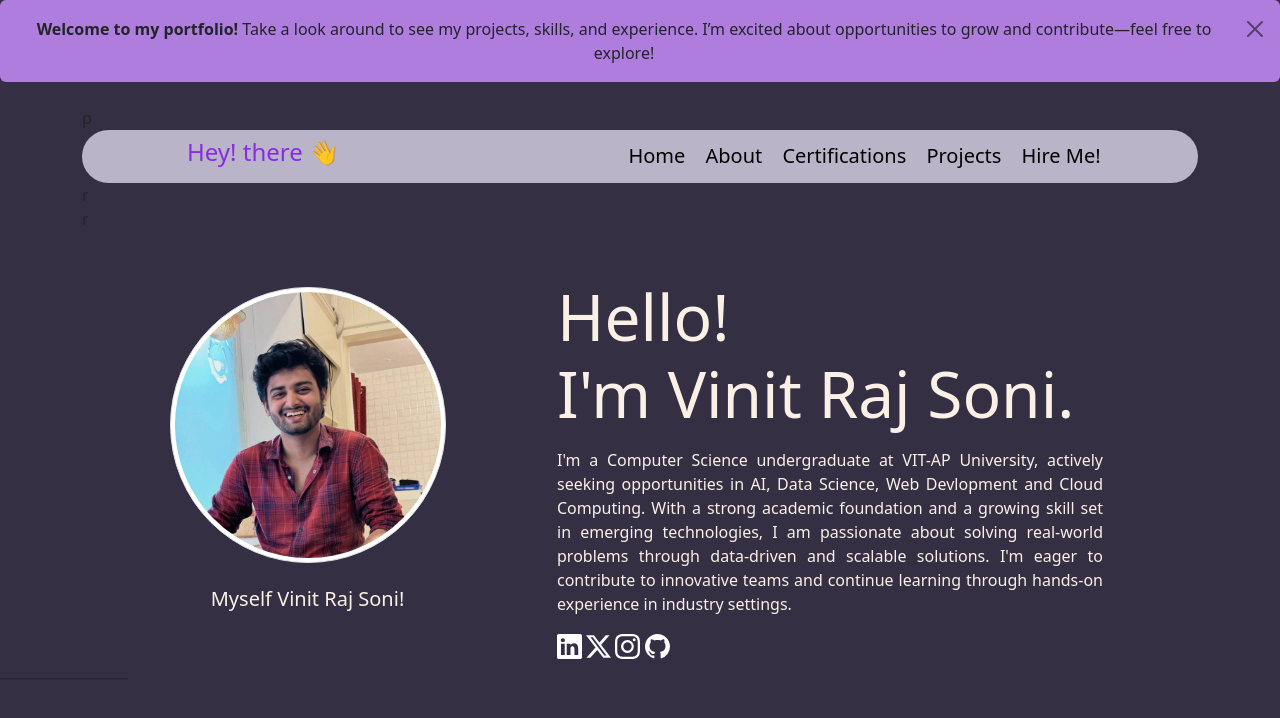
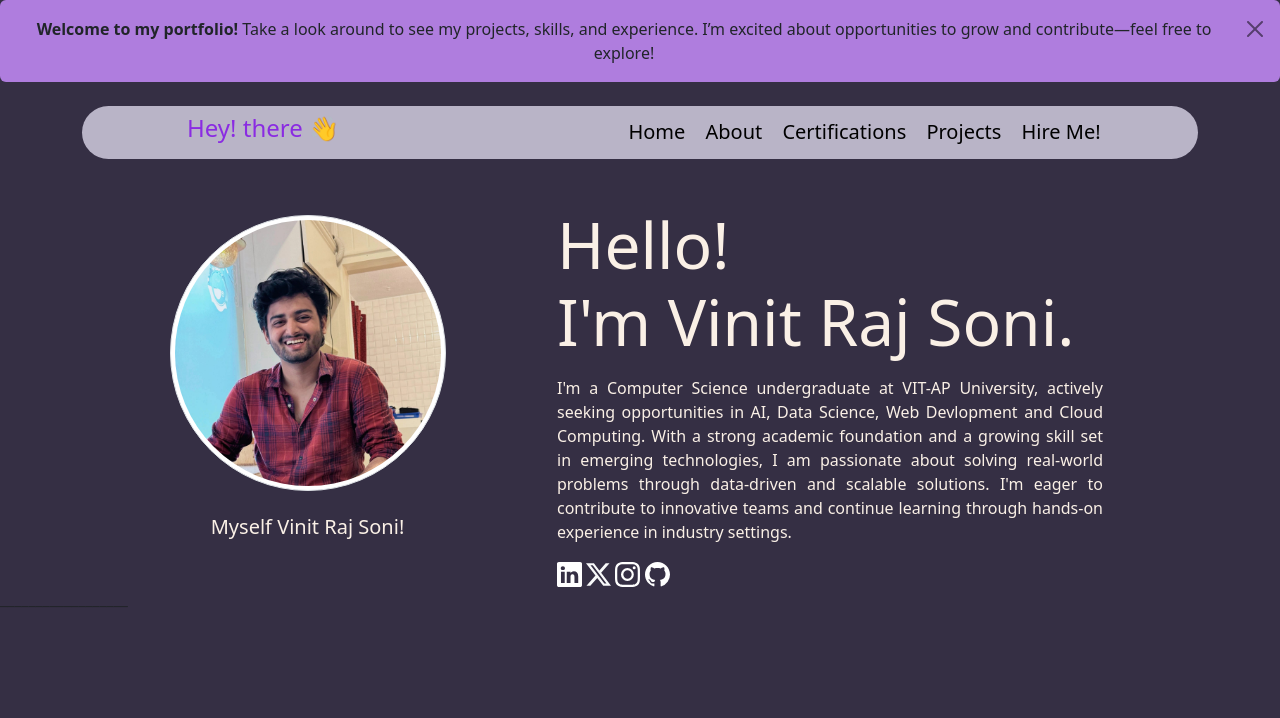
Before and after one commit to vinitrajsoni/portfolio, a plain HTML site: page index.html in a window 1280 px wide. Drawn offline with nearby package versions, Linux system fonts and the light colour scheme.

Commit message:
Update index.html

```diff
--- a/index.html
+++ b/index.html
@@ -20,7 +20,7 @@
         <button type="button" class="btn-close" data-bs-dismiss="alert" aria-label="Close"></button>
     </div>
 
-    <div class="container mt-4">p
+    <div class="container mt-4">
         <nav class="navbar navbar-expand-lg rounded-pill sticky-top"
             style="background-color: #B9B4C7; color:blueviolet">
             <div class="col-1"></div>
@@ -35,12 +35,6 @@
                 <a href="" class="navbar-brand linke">Hire Me!</a>
             </div>
         </nav>
-        <div class="row">
-            <div class="col"> r</div>
-        </div>
-        <div class="row">
-            <div class="col"> r</div>
-        </div>
         <div class="row" style=" color: #FAF0E6;">
             <div class="d-block mx-auto mt-5" style="width: 300px">
                 <img class="img-thumbnail rounded-pill profile-img mt-2" src="vee.jpg" alt=""><br />
```
